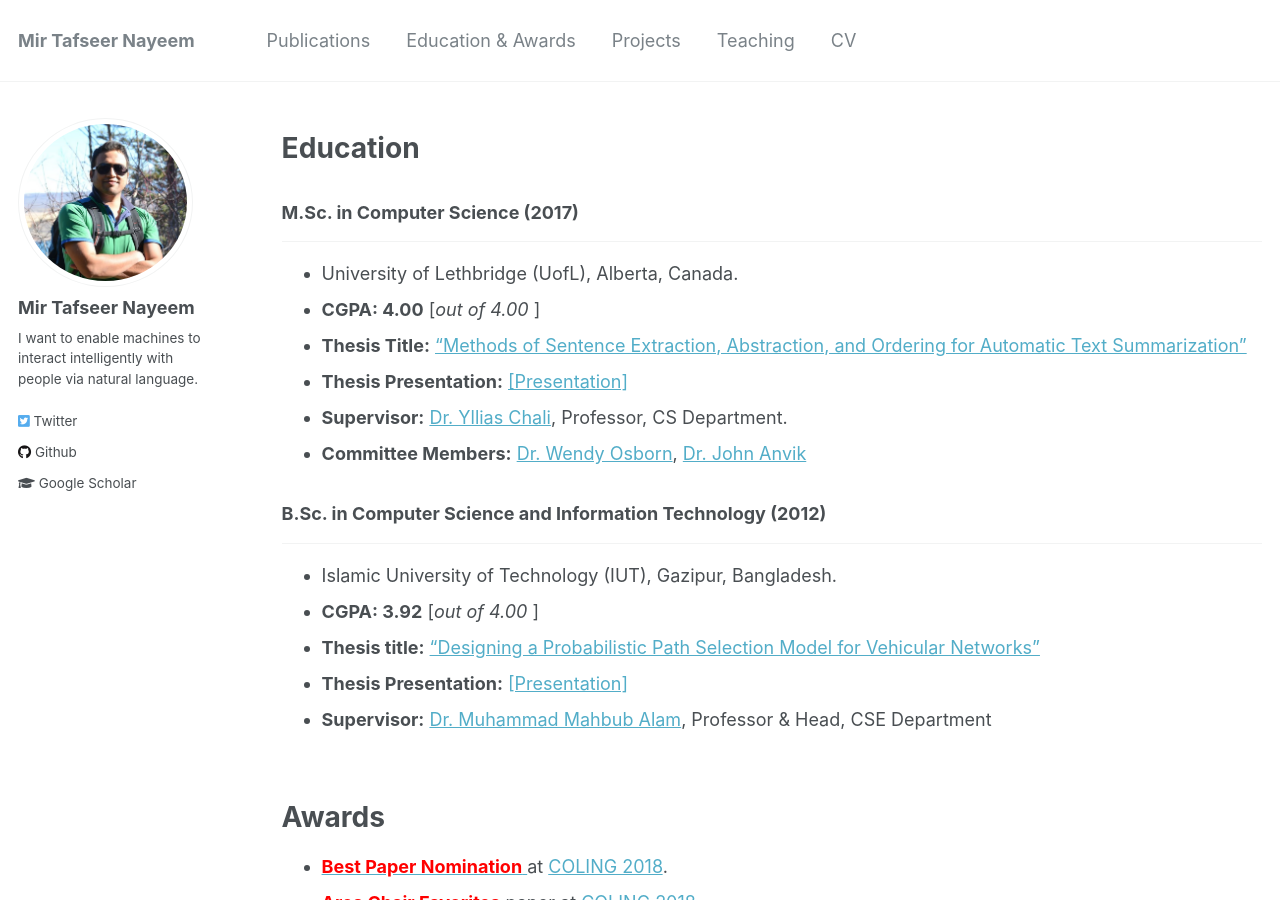
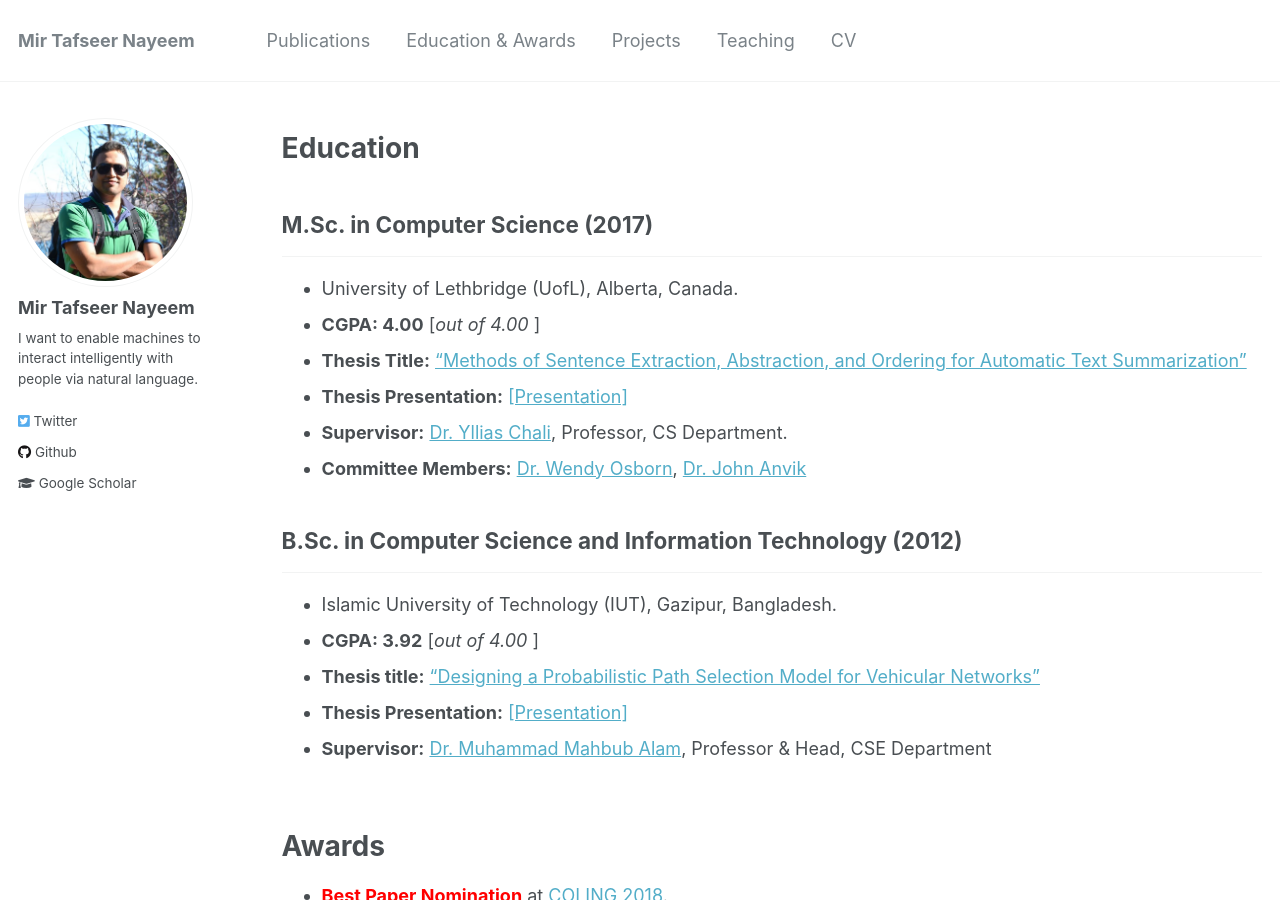
Before and after one commit to sujan-sarker/sujan-sarker.github.io, a Jekyll site: the page built from _pages/education-awards.md, in a window 1280 px wide and 900 px high. Built offline with Jekyll 4.4.1, drawn with Linux system fonts in a browser that asks for light colours.

```diff
--- a/_pages/education-awards.md
+++ b/_pages/education-awards.md
@@ -10,7 +10,7 @@ redirect_from:
 
 # Education
 
-### M.Sc. in Computer Science (2017)
+## M.Sc. in Computer Science (2017)
 ___________________________________
 
 
@@ -22,7 +22,7 @@ ___________________________________
 * **Committee Members:** [Dr. Wendy Osborn](http://directory.uleth.ca/users/wendy.osborn), [Dr. John Anvik ](http://directory.uleth.ca/users/john.anvik)
 
 
-### B.Sc. in Computer Science and Information Technology (2012)
+## B.Sc. in Computer Science and Information Technology (2012)
 ___________________________________
 
 
```
